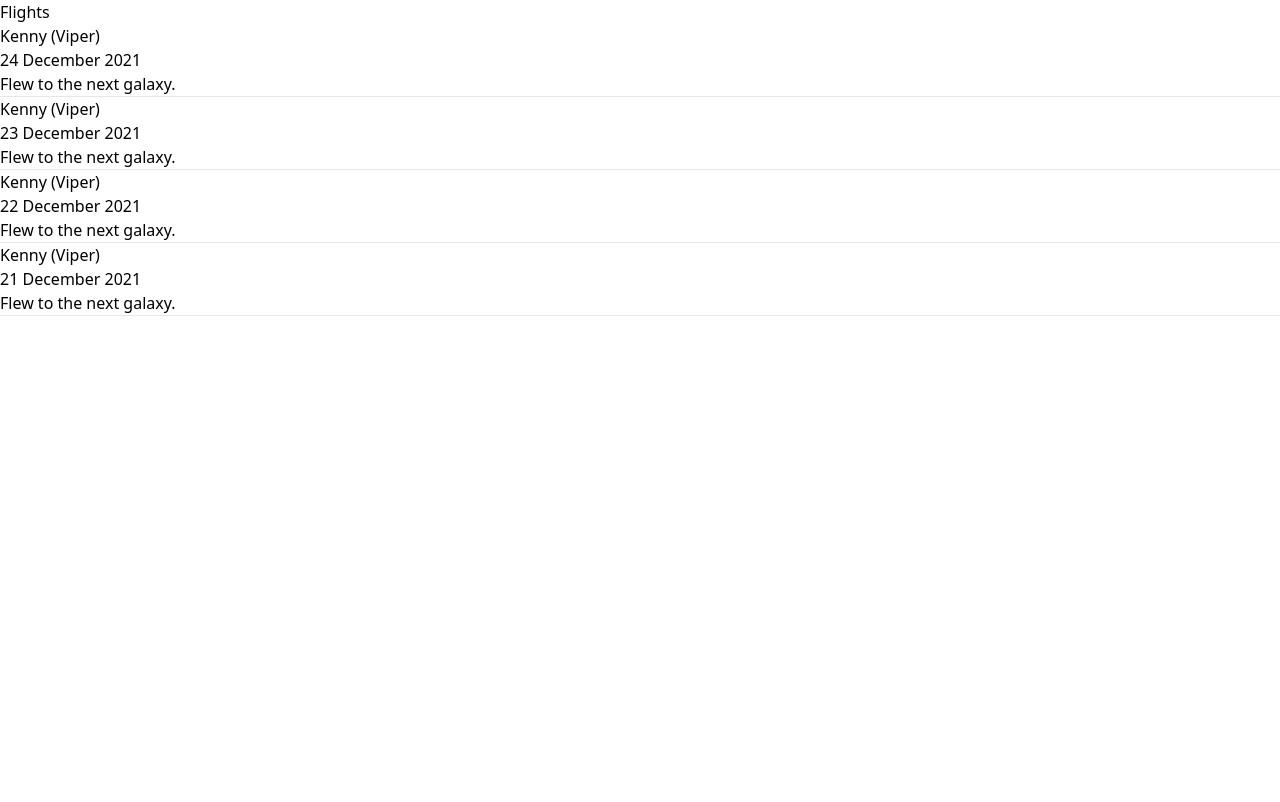
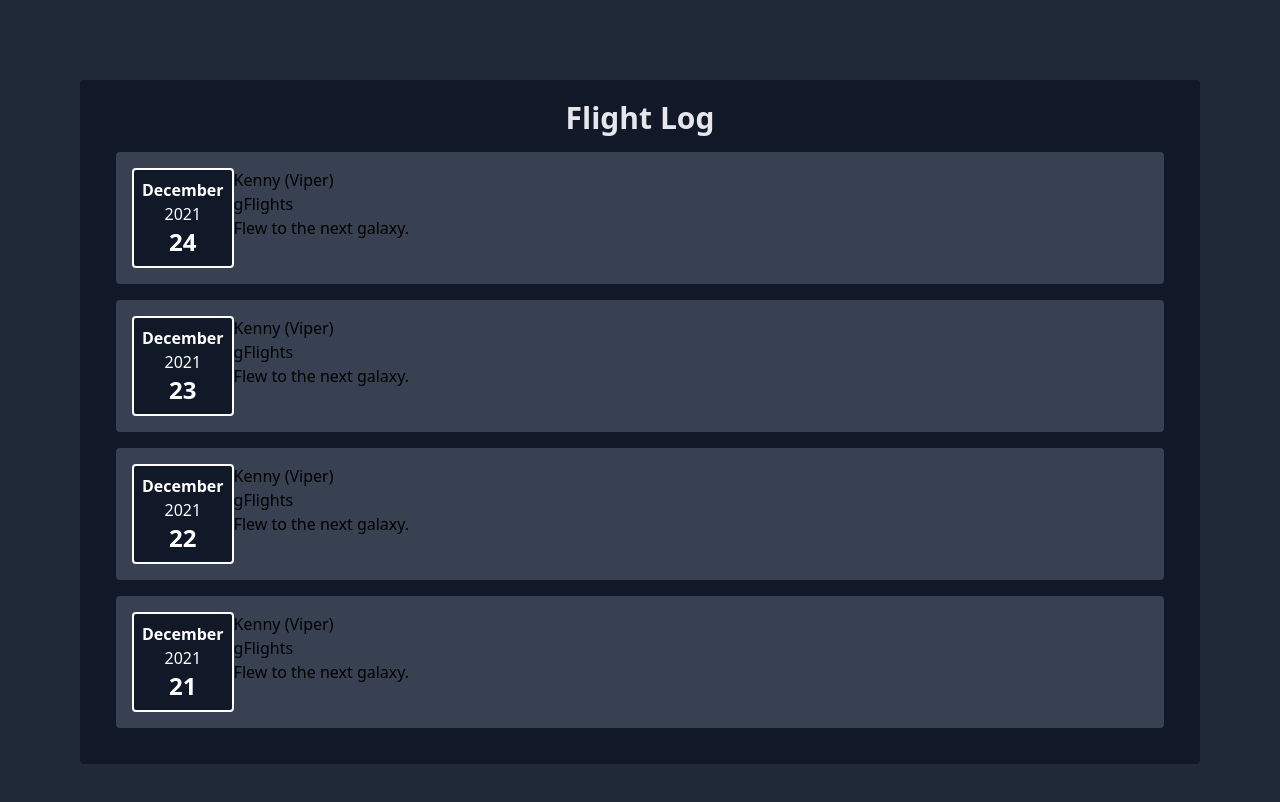
Before and after one commit to eukalytics/flightlog, a JavaScript app: page / in a window 1280 px wide. Shown: the top 802 px of the page. Built offline with nearby package versions, Linux system fonts and the light colour scheme.

Commit message:
style list and date cards

```diff
--- a/src/App.js
+++ b/src/App.js
@@ -8,7 +8,7 @@ export default function App() {
     {if: "f4", pilot: "Kenny", craft: "Viper", date: new Date(2021, 11, 21), notes: "Flew to the next galaxy."}
   ]
   return (
-    <div>
+    <div className="bg-gray-800 min-h-screen p-20">
       <FlightList flights={flights} />
     </div>
   );
--- a/src/components/Flights/Flight.js
+++ b/src/components/Flights/Flight.js
@@ -1,11 +1,13 @@
 import FlightDate from "./FlightDate"
 export default function Flight({ pilot, craft, date, notes }) {
     return (
-        <div>
-            <h3>{pilot} ({craft})</h3>
+        <div className="bg-gray-700 m-4 p-4 grid grid-cols-10 rounded">
             <FlightDate date={date} />
-            <p>{notes}</p>
-            <hr />
+            <div className="col-span-8">
+                <h3>{pilot} ({craft})</h3>
+                <h2 className>gFlights</h2>
+                <p>{notes}</p>
+            </div>
         </div>
     )
 }
--- a/src/components/Flights/FlightDate.js
+++ b/src/components/Flights/FlightDate.js
@@ -3,8 +3,10 @@ export default function FlightDate({date}) {
     const month = date.toLocaleString('en-US', {month: 'long'});
     const year = date.getFullYear();
     return (
-        <div>
-            <p>{day} {month} {year}</p>
+        <div className="bg-gray-900 text-white text-center border-white border-2 py-2 rounded">
+            <span className="block font-bold">{month}</span>
+            <span className="block">{year}</span>
+            <span className="block font-bold text-2xl">{day}</span>
         </div>
     )
 }
--- a/src/components/Flights/FlightList.js
+++ b/src/components/Flights/FlightList.js
@@ -2,8 +2,8 @@ import Flight from "./Flight";
 
 export default function FlightList({flights}) {
     return (
-        <div>
-            <h2>Flights</h2>
+        <div className="bg-gray-900 p-5 rounded">
+            <h2 className="text-gray-200 text-3xl font-semibold text-center">Flight Log</h2>
             <Flight
               pilot={flights[0].pilot}
               craft={flights[0].craft}
```
Also changed, not shown: 1 other file (tests, documents, lock files or other folders).
